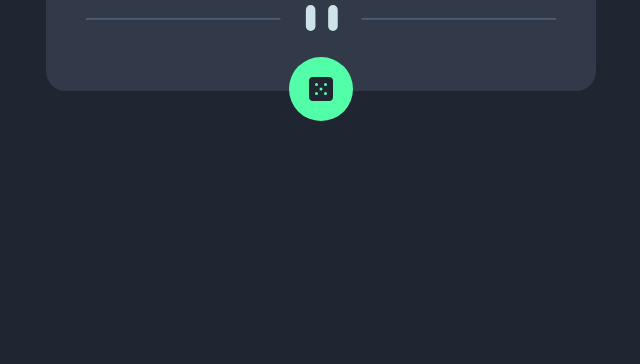
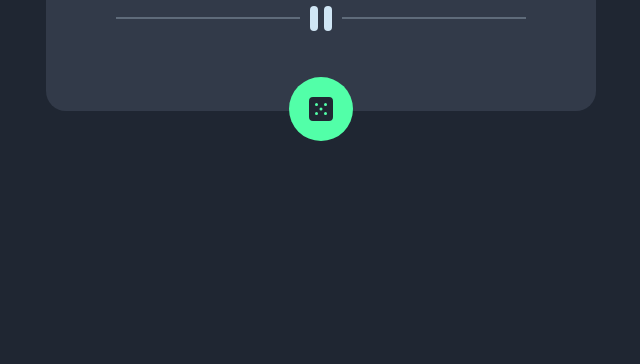
Before and after one commit to sifenfisaha/advice-generator, a plain HTML site: page index.html in a window 1280 px wide. Shown: the part 436-800 px from the top of the page, without its empty margins (319-959 px from the left). Drawn offline with Linux system fonts and the light colour scheme.

Commit message:
fixed some bug

```diff
--- a/index.html
+++ b/index.html
@@ -18,6 +18,7 @@
       rel="stylesheet"
     />
     <link rel="stylesheet" href="style.css" />
+    <link rel="stylesheet" href="media.css" />
 
     <title>Frontend Mentor | Advice generator app</title>
   </head>
@@ -28,7 +29,15 @@
         “There's more than one way of doing something. ...”
       </div>
       <!-- <img src="images/pattern-divider-desktop.svg" alt="" /> -->
-      <img src="images/pattern-divider-mobile.svg" alt="" />
+      <!-- <img src="images/pattern-divider-mobile.svg" alt="" /> -->
+      <div class="container1">
+        <hr class="line" />
+        <div class="pause-icon">
+          <div class="pause-bar"></div>
+          <div class="pause-bar"></div>
+        </div>
+        <hr class="line" />
+      </div>
       <button id="btn" class="rollbtn">
         <img id="icon" src="images/icon-dice.svg" alt="" />
       </button>
--- a/style.css
+++ b/style.css
@@ -68,11 +68,29 @@
   transform: translate(-50%, 0%);
   cursor: pointer;
 }
+.container1 {
+  display: flex;
+  align-items: center;
+  justify-content: center;
 
-.rotate-360 {
-  transform: rotate(360deg);
+  padding: 20px;
 }
 
-.icon {
-  transition: 1s ease-in-out;
+.line {
+  flex-grow: 1;
+  border: none;
+  border-top: 2px solid #5f6b7a;
+  margin: 0 10px;
 }
+
+.pause-icon {
+  display: flex;
+  gap: 6px;
+}
+
+.pause-bar {
+  width: 8px;
+  height: 25px;
+  background-color: #d0e6f5;
+  border-radius: 4px;
+}
```
